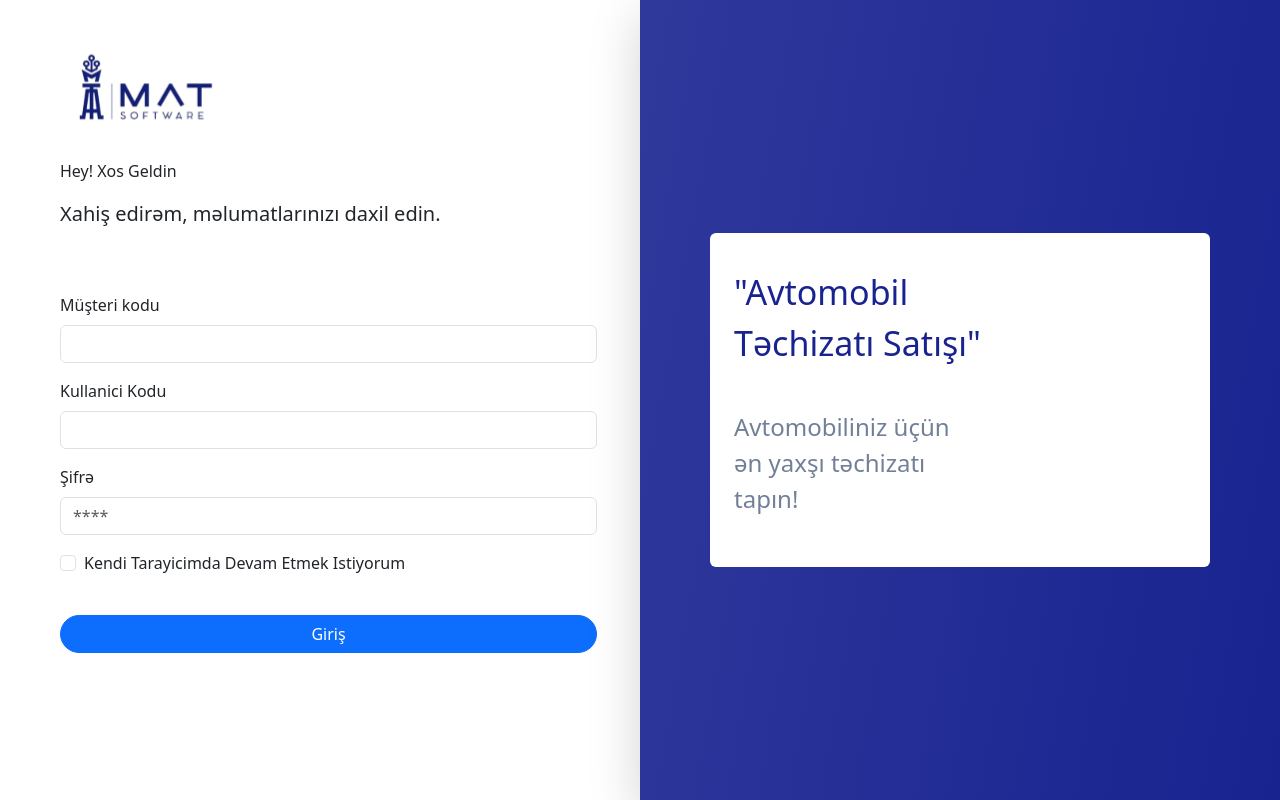
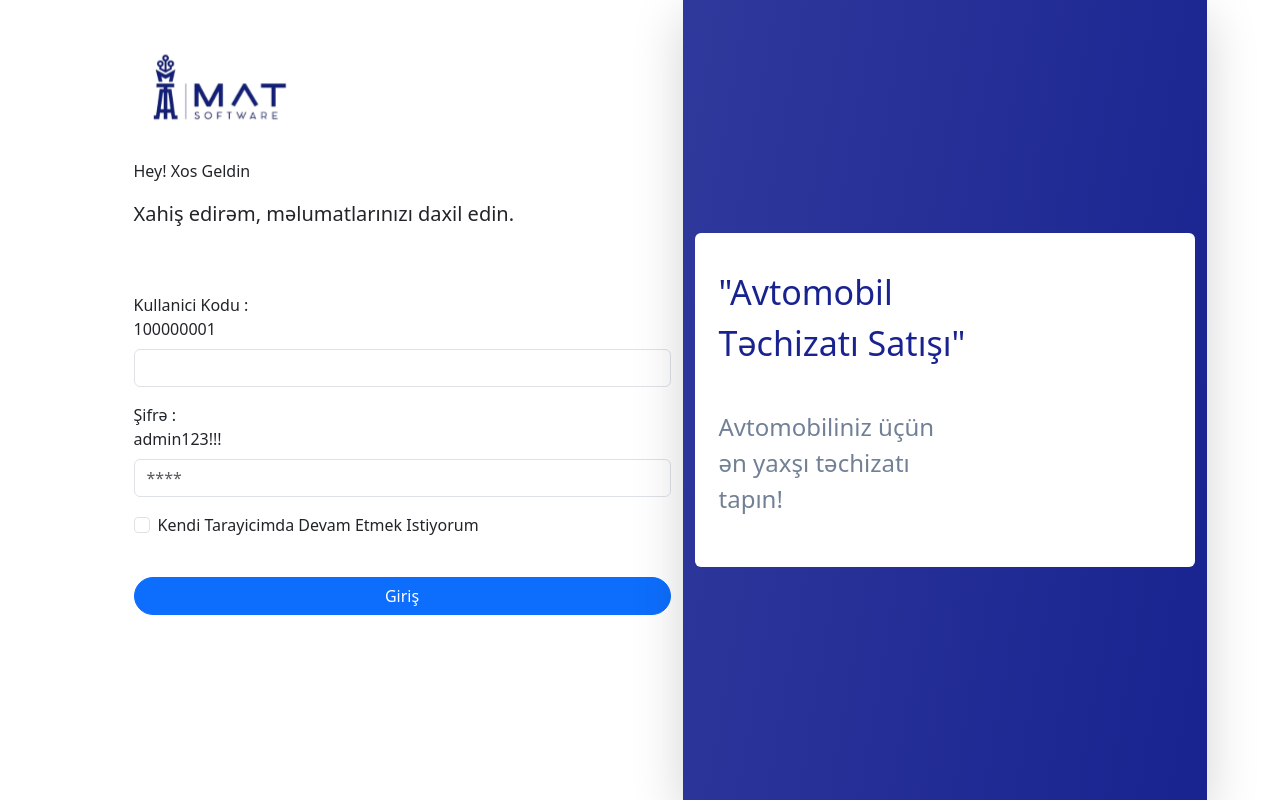
Before and after one commit to huseynesedov/MatAdmin, a React (Create React App) app: page / in a window 1280 px wide. Built offline with nearby package versions, Linux system fonts and the light colour scheme.

Commit message:
Login pagee

```diff
--- a/src/App.js
+++ b/src/App.js
@@ -10,9 +10,13 @@ import MainContent from './components/MainContent';
 import { SearchProvider } from './searchprovider';
 import RouteList from './Routes';
 import Login from './pages/Login/login';
-import { AuthProvider } from './AuthContext';
+import { AuthProvider, useAuth } from './AuthContext';
 
-const App = ({ loggedIn, loginLoading }) => {
+const App = () => {
+
+  const { loggedIn , loginLoading } = useAuth();
+
+
     return (
         <>
             {loggedIn ? (
@@ -28,9 +32,9 @@ const App = ({ loggedIn, loginLoading }) => {
                     </Layout>
                 </Layout>
             ) : (
-                // <Spin spinning={loginLoading} tip="Loading...">
+                 <Spin spinning={loginLoading} tip="Loading...">
                     <Login />
-                // </Spin>
+               </Spin>
             )}
         </>
     );
--- a/src/AuthContext.js
+++ b/src/AuthContext.js
@@ -41,9 +41,9 @@ export const AuthProvider = ({ children }) => {
     setLoading(false);
   }, []);
 
-  const login = (userCode , customerCode , passwordHash) => {
+  const AdminLogin = (userCode , passwordHash) => {
     setLoginLoading(true);
-    AccountApi.Login({userCode, customerCode, passwordHash}).then((res) => {
+    AccountApi.AdminLogin({userCode, passwordHash}).then((res) => {
       console.log(res)
       setLoading(true)
       setLoggedIn(true);
@@ -74,7 +74,7 @@ export const AuthProvider = ({ children }) => {
   };
 
   return (
-    <AuthContext.Provider value={{ loggedIn, loading, loginLoading,  login, logout , openNotification }}>
+    <AuthContext.Provider value={{ loggedIn, loading, loginLoading,  AdminLogin, logout , openNotification }}>
       {children}
     </AuthContext.Provider>
   );
--- a/src/components/Topbar.jsx
+++ b/src/components/Topbar.jsx
@@ -3,16 +3,20 @@ import { Input, Row, Col, Menu, Avatar, Dropdown } from 'antd';
 import { DownOutlined } from '@ant-design/icons';
 import '../assets/styles/Topbar.scss';
 import Images from '../assets/images/js/Images';
+import { useAuth } from '../AuthContext';
 
-const profileMenu = (
-    <Menu>
-        <Menu.Item key="1">Profile</Menu.Item>
-        <Menu.Item key="2">Settings</Menu.Item>
-        <Menu.Item key="3">Logout</Menu.Item>
-    </Menu>
-);
+
 
 const Topbar = () => {
+    const { logout } = useAuth();
+    const profileMenu = (
+
+        <Menu>
+            <Menu.Item key="1">Profile</Menu.Item>
+            <Menu.Item key="2">Settings</Menu.Item>
+            <Menu.Item key="3" onClick={logout}>Logout</Menu.Item>
+        </Menu>
+    );
     return (
         <div className="topbar">
             <Row justify="space-between" align="middle" style={{ width: '100%' }}>
--- a/src/pages/Login/login.jsx
+++ b/src/pages/Login/login.jsx
@@ -5,16 +5,15 @@ import Images from "../../assets/images/js/Images";
 import { useAuth } from "../../AuthContext";
 const Login = () => {
     let { Logo, Ellipse,CarAccessories } = Images
-    const { login } = useAuth();
+    const { AdminLogin } = useAuth();
 
     const [userCode , setUserCode] =  useState()
-    const [customerCode , setCustomerCode] =  useState()
-    const [password , setPassword] =  useState()
+    const [passwordHash , setPasswordHash] =  useState()
 
     return <>
         <div className="container-fluid vh-100">
             <div className="row h-100">
-                <div className="col-6">
+                <div className="col">
                     <div className="d-flex flex-column ms-5 mt-5">
                         {/* Logo */}
                         <div className="col">
@@ -32,38 +31,40 @@ const Login = () => {
                         </div>
                         {/* Form */}
                         <div className="col mt-5" style={{ width: "537px" }}>
-                                <Form.Group className="mb-3" controlId="formBasicPassword">
-                                    <Form.Label>Müşteri kodu</Form.Label>
-                                    <Form.Control onChange={(e)=>{
-                                        setCustomerCode(e.target.value)
-                                    }} type="text" placeholder="" />
-                                </Form.Group>
 
                                 <Form.Group className="mb-3" controlId="formBasicPassword">
-                                    <Form.Label>Kullanici Kodu</Form.Label>
+                                    <Form.Label>
+                                        Kullanici Kodu :
+                                        <br />
+                                        100000001
+                                    </Form.Label>
                                     <Form.Control onChange={(e)=>{
                                         setUserCode(e.target.value)
                                     }}  type="text" placeholder="" />
                                 </Form.Group>
+
                                 <Form.Group className="mb-3" controlId="formBasicPassword">
-                                    <Form.Label>Şifrə</Form.Label>
+                                    <Form.Label>Şifrə :
+                                        <br />
+                                    admin123!!!
+                                    </Form.Label>
                                     <Form.Control onChange={(e)=>{
-                                        setPassword(e.target.value)
-                                    }}  type="password" placeholder="****" />
+                                        setPasswordHash(e.target.value)
+                                    }}  type="password" placeholder="****"  />
                                 </Form.Group>
                                 <Form.Group className="mb-3 mt-2" controlId="formBasicCheckbox">
                                     <Form.Check type="checkbox" label="Kendi Tarayicimda Devam Etmek Istiyorum" />
                                 </Form.Group>
 
                                 <Button onClick={()=>{
-                                    login(userCode , customerCode , password)
+                                    AdminLogin(userCode , passwordHash)
                                 }} variant="primary w-100 mt-4 rounded-pill" type="submit">
                                     Giriş
                                 </Button>
                         </div>
                     </div>
                 </div>
-                <div className="col-6 d-flex align-items-center justify-content-center shadow-lg bg-sh-primary position-relative" >
+                <div className="col d-flex align-items-center justify-content-center shadow-lg bg-sh-primary position-relative" >
                     <img src={Ellipse} className="position-absolute top-0 end-0" alt="" />
 
                     <div className="col-1 d-flex align-items-center  bg-white rounded" style={{ width: "500px", height: "334px" }}>
```
